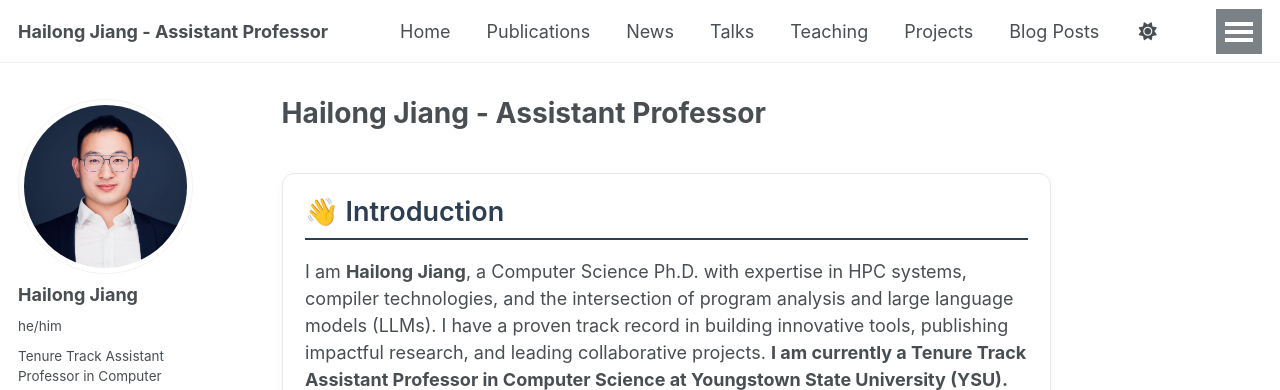
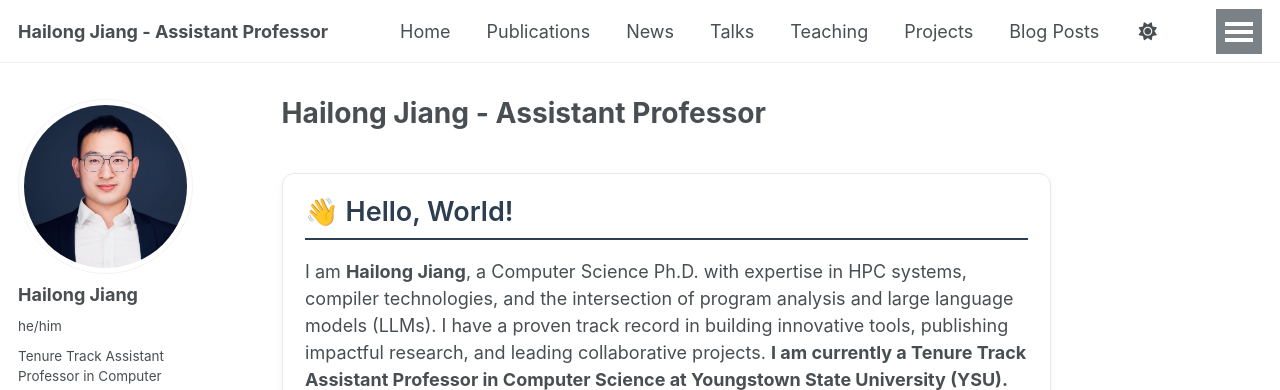
Before and after one commit to hjiang13/hjiang13.github.io, a Jekyll site: the page built from _pages/about.md, in a window 1280 px wide and 900 px high. Shown: the top 390 px of the window. Built offline with Jekyll 4.4.1, drawn with Linux system fonts in a browser that asks for light colours; some web fonts are replaced; a script that is not in the unit is left out.

Commit message:
Update about page content

```diff
--- a/_pages/about.md
+++ b/_pages/about.md
@@ -8,7 +8,7 @@ redirect_from:
 ---
 
 <section class="home-section" markdown="1">
-## 👋 Introduction
+## 👋 Hello, World!
 
 I am **Hailong Jiang**, a Computer Science Ph.D. with expertise in HPC systems, compiler technologies, and the intersection of program analysis and large language models (LLMs). I have a proven track record in building innovative tools, publishing impactful research, and leading collaborative projects. **I am currently a Tenure Track Assistant Professor in Computer Science at Youngstown State University (YSU).**
 
```
